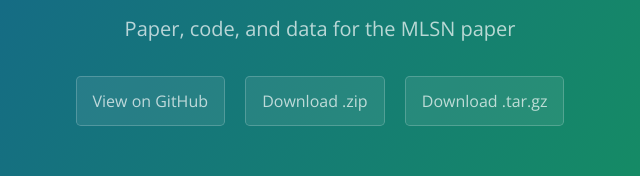
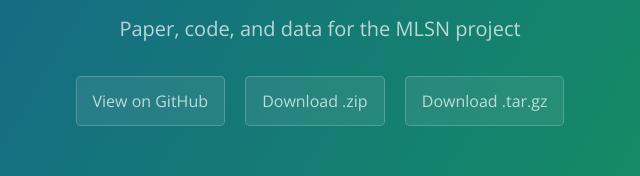
Before and after one commit to micahwoods/2016_mlsn_paper, a plain HTML site: page index.html in a window 1280 px wide. Shown: the part 317-493 px from the top of the page, 320-960 px from the left. Drawn offline with nearby package versions, Linux system fonts and the light colour scheme.

Commit message:
paper to project in the subtitle

```diff
--- a/index.html
+++ b/index.html
@@ -12,7 +12,7 @@
   <body>
     <section class="page-header">
       <h1 class="project-name">Minimum soil nutrient guidelines for turfgrass developed from Mehlich 3 soil test results</h1>
-      <h2 class="project-tagline">Paper, code, and data for the MLSN paper</h2>
+      <h2 class="project-tagline">Paper, code, and data for the MLSN project</h2>
       <a href="https://github.com/micahwoods/2016_mlsn_paper" class="btn">View on GitHub</a>
       <a href="https://github.com/micahwoods/2016_mlsn_paper/zipball/master" class="btn">Download .zip</a>
       <a href="https://github.com/micahwoods/2016_mlsn_paper/tarball/master" class="btn">Download .tar.gz</a>
```
